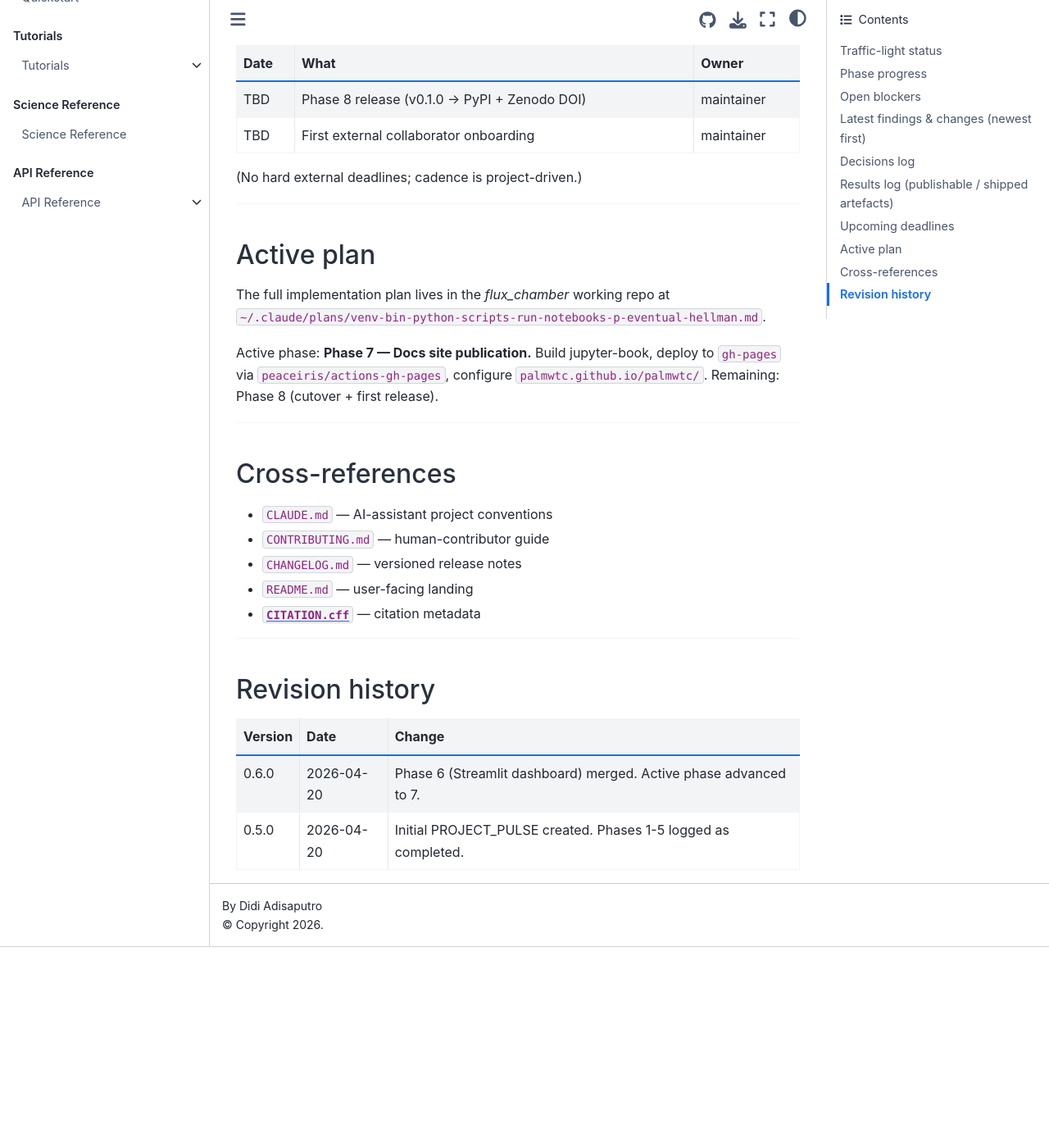
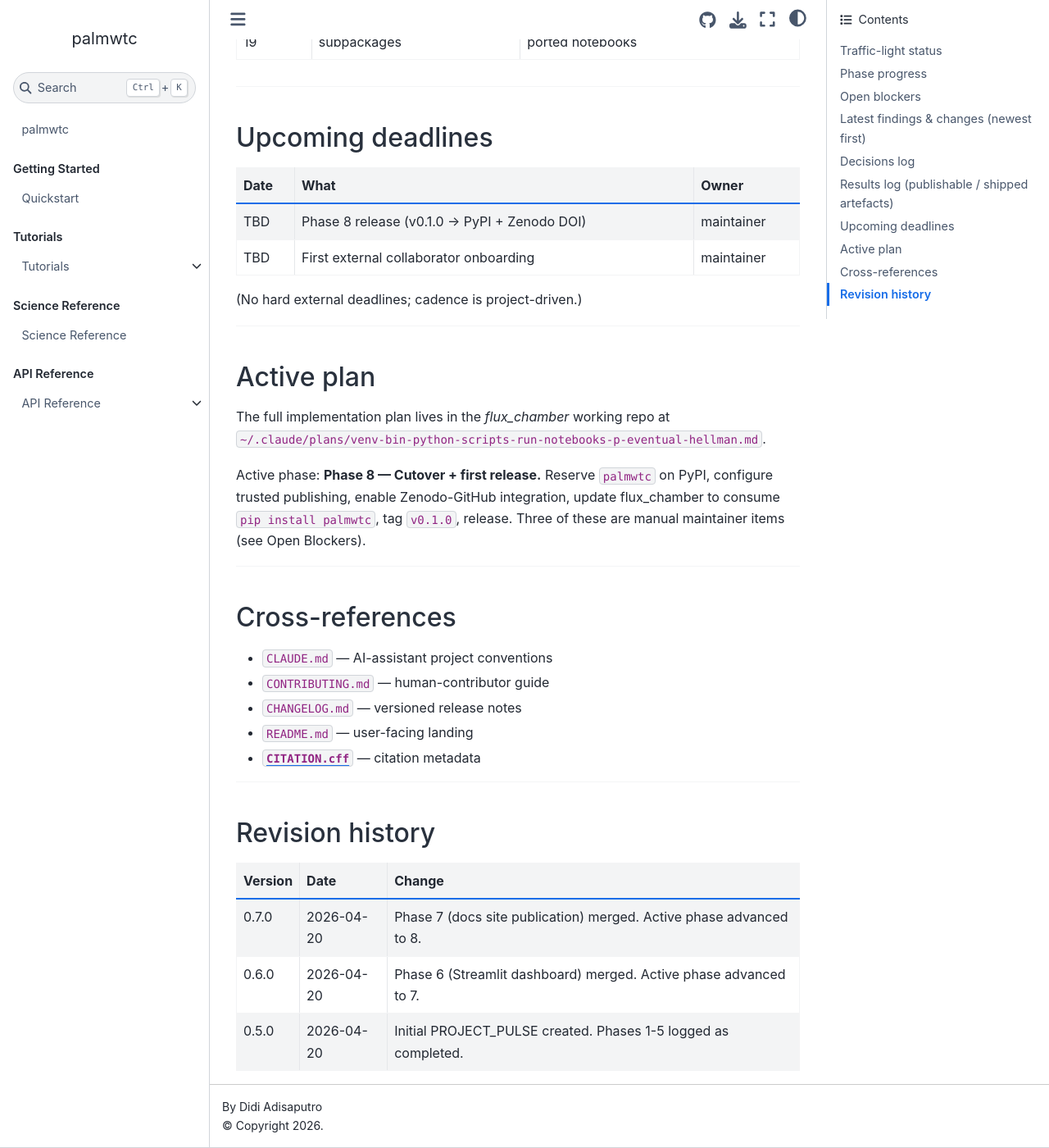
Before and after one commit to adisapoetro/palmwtc, a Jupyter Book: the page built from docs/PROJECT_PULSE.md, in a window 1280 px wide and 1400 px high, scrolled down 4582 px. Shown: the whole window at 82% size. Built offline with Jupyter Book 1.0.4 settings and Sphinx 7.4.7 and the Sphinx Book theme 1.1.4, drawn with Linux system fonts in a browser that asks for light colours; pages that are not in the unit, such as notebooks, are missing from menus; before the commit the page ends 5737 px from its top, so only the background shows below that; some of the changed text lies outside the part shown.

Commit message:
feat(palmwtc): Phase 7 — publish jupyter-book docs to gh-pages
Phase 7. CI docs-build now deploys to gh-pages via peaceiris/actions-gh-pages@v4 on every push to main. Live URL: https://adisapoetro.github.io/palmwtc/ . force_orphan keeps gh-pages history one commit per deploy. CI: 9/10 green (mypy still non-blocking warn-only). Phase 8 (cutover + first PyPI release + Zenodo DOI) is next.

```diff
--- a/docs/PROJECT_PULSE.md
+++ b/docs/PROJECT_PULSE.md
@@ -1,7 +1,7 @@
 ---
 title: palmwtc — Project Pulse
 type: living-status-tracker
-version: 0.6.0
+version: 0.7.0
 last_updated: 2026-04-20
 owner: Didi Adisaputro
 ---
@@ -26,7 +26,7 @@
 | Config + CLI + pipeline (Phase 3) | 🟢 Done | `palmwtc run` works zero-config |
 | Tutorial notebooks (Phases 4-5) | 🟢 Done | 13 thin notebooks, all execute headless |
 | Streamlit dashboard (Phase 6) | 🟢 Done | `palmwtc dashboard` launches clean ~250-line app on the bundled sample |
-| Docs site publication (Phase 7) | 🟡 Partial | Jupyter-book builds in CI but no `gh-pages` deploy yet |
+| Docs site publication (Phase 7) | 🟢 Done | Live at <https://adisapoetro.github.io/palmwtc/>; CI auto-deploys on push to main |
 | First public release (Phase 8) | 🔴 Not started | PyPI name + trusted publishing + Zenodo not configured |
 | CI matrix | 🟢 Green | Py 3.11/3.12/3.13 × ubuntu/macos all pass |
 | Mypy | 🟡 Non-blocking | 2 pre-existing implicit-Optional warnings inherited from port |
@@ -43,8 +43,8 @@
 | 3 | DataPaths + CLI + library pipeline + bundled sample | ✓ Done | 2026-04-19 | `cb1ec03` |
 | 4 | Thin tutorial notebooks 010/020/030/033 | ✓ Done | 2026-04-19 | `64e0771` |
 | 5 | Thin tutorial notebooks 011/022/023/025/026/031/032/034/035 | ✓ Done | 2026-04-19 | `76d5c4b` |
-| 6 | Streamlit dashboard integration (`palmwtc.dashboard`) | ✓ Done | 2026-04-20 | (this PR) |
-| 7 | Docs site publication (`palmwtc.github.io/palmwtc/`) | ☐ Partial | — | — |
+| 6 | Streamlit dashboard integration (`palmwtc.dashboard`) | ✓ Done | 2026-04-20 | `f2dd517` |
+| 7 | Docs site publication (`palmwtc.github.io/palmwtc/`) | ✓ Done | 2026-04-20 | (this PR) |
 | 8 | Old-repo cutover + first PyPI release + Zenodo DOI | ☐ Pending | — | — |
 
 ---
@@ -66,6 +66,7 @@
 
 | Date | Phase | What | Outcome |
 |---|---|---|---|
+| 2026-04-20 | 7 | gh-pages deploy from CI (peaceiris) + Pages enabled | Live docs at adisapoetro.github.io/palmwtc/ |
 | 2026-04-20 | 6 | Streamlit dashboard wired to `palmwtc dashboard` CLI | Clean public-package version (~250 lines), [dashboard] extra |
 | 2026-04-19 | 5 | 9 thin tutorials + auto-discovery papermill CI | All 13 notebooks execute < 60s in CI |
 | 2026-04-19 | 4 | 4 first-class tutorials (010/020/030/033) | Jupyter-book ToC wired |
@@ -118,9 +119,10 @@
 The full implementation plan lives in the *flux_chamber* working repo at
 `~/.claude/plans/venv-bin-python-scripts-run-notebooks-p-eventual-hellman.md`.
 
-Active phase: **Phase 7 — Docs site publication.** Build jupyter-book,
-deploy to `gh-pages` via `peaceiris/actions-gh-pages`, configure
-`palmwtc.github.io/palmwtc/`. Remaining: Phase 8 (cutover + first release).
+Active phase: **Phase 8 — Cutover + first release.** Reserve `palmwtc`
+on PyPI, configure trusted publishing, enable Zenodo-GitHub integration,
+update flux_chamber to consume `pip install palmwtc`, tag `v0.1.0`,
+release. Three of these are manual maintainer items (see Open Blockers).
 
 ---
 
@@ -138,5 +140,6 @@
 
 | Version | Date | Change |
 |---|---|---|
+| 0.7.0 | 2026-04-20 | Phase 7 (docs site publication) merged. Active phase advanced to 8. |
 | 0.6.0 | 2026-04-20 | Phase 6 (Streamlit dashboard) merged. Active phase advanced to 7. |
 | 0.5.0 | 2026-04-20 | Initial PROJECT_PULSE created. Phases 1-5 logged as completed. |
```
Also changed, not shown: CHANGELOG.md (+9 -0 lines), CLAUDE.md (+1 -1 lines), 1 other file.
